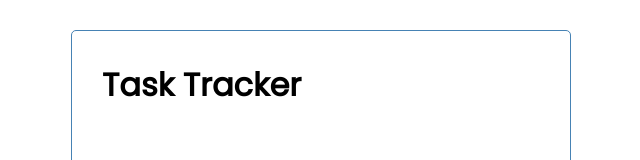
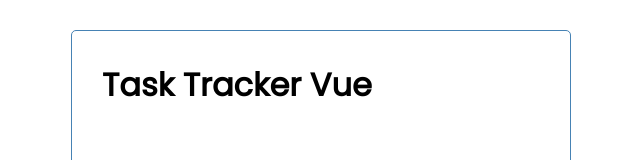
Before and after one commit to vladoja/vue-crash-2021, a Vue app: page / in a window 1280 px wide. Shown: the top 160 px of the page, without its empty margins (319-959 px from the left). Built offline with nearby package versions, Linux system fonts and the light colour scheme.

Commit message:
T_00_32_10 Properties with default value

```diff
--- a/src/App.vue
+++ b/src/App.vue
@@ -1,6 +1,6 @@
 <template>
   <div class="container">
-    <Header />
+    <Header title="Task Tracker Vue" />
   </div>
 </template>
 
--- a/src/components/Header.vue
+++ b/src/components/Header.vue
@@ -1,12 +1,18 @@
 <template>
   <header>
-    <h1>Task Tracker</h1>
+    <h1>{{ title }}</h1>
   </header>
 </template>
 
 <script>
 export default {
-  name: "Header"
+  name: "Header",
+  props: {
+      title: {
+          type: String,
+          default: "Hello World"
+      }
+  }
 };
 </script>
 
```
